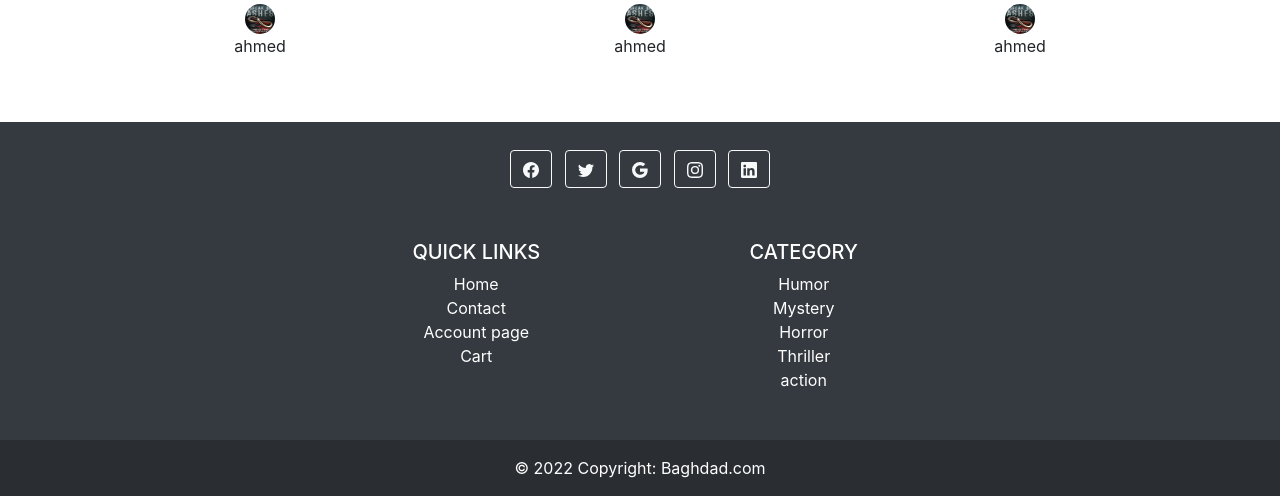
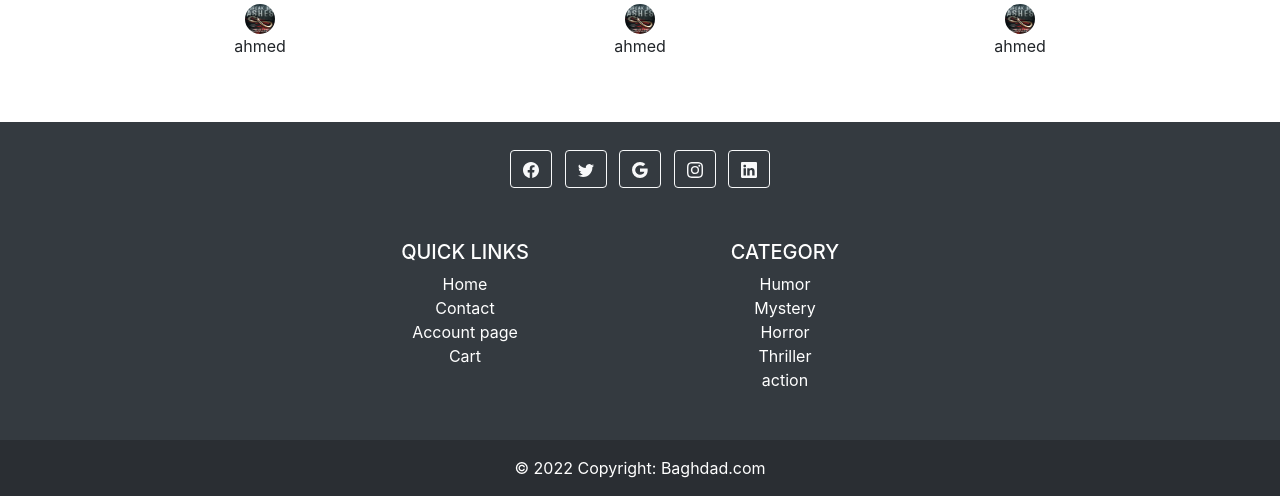
Before and after one commit to hamzajuwaihan/e-commerce-website-PHP, a PHP site: page / in a window 1280 px wide. Shown: the part 3484-3980 px from the top of the page. Run offline with PHP 8.4, Linux system fonts and the light colour scheme; data comes from the database, SQL or seed files in the repository; some libraries are stand-ins or nearby versions.

Commit message:
finished

```diff
--- a/index.php
+++ b/index.php
@@ -325,7 +325,7 @@ if ($conn->connect_error) {
 
 
   <!-- Footer -->
-  <footer class="bg-dark text-center text-white mt-5">
+  <footer class="bg-dark text-center text-white mt-5" >
     <!-- Grid container -->
     <div class="container p-4">
       <!-- Section: Social media -->
@@ -375,9 +375,9 @@ if ($conn->connect_error) {
     <!-- Section: Text -->
 
     <!-- Section: Links -->
-    <section class="">
+    <section >
       <!--Grid row-->
-      <div class="row justify-content-center">
+      <div class="row justify-content-center" style="width:100%;">
         <!--Grid column-->
         <div class="col-lg-3 col-md-6 mb-4 mb-md-0">
           <h5 class="text-uppercase">Quick Links</h5>
```
